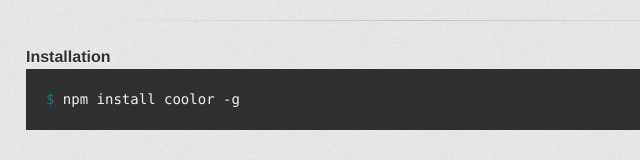
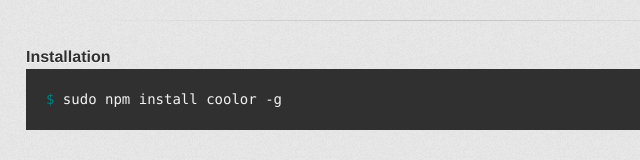
Before and after one commit to yyyar/coolor, a plain HTML site: page index.html in a window 1280 px wide. Shown: the part 986-1146 px from the top of the page, 214-854 px from the left. Drawn offline with Linux system fonts and the light colour scheme; a web font is replaced by a local one.

Commit message:
Added sudo

```diff
--- a/index.html
+++ b/index.html
@@ -43,7 +43,7 @@
 <h4>
 <a name="installation" class="anchor" href="#installation"><span class="octicon octicon-link"></span></a>Installation</h4>
 
-<div class="highlight highlight-bash"><pre><span class="nv">$ </span>npm install coolor -g
+<div class="highlight highlight-bash"><pre><span class="nv">$ </span>sudo npm install coolor -g
 </pre></div>
 
 <h4>
```
